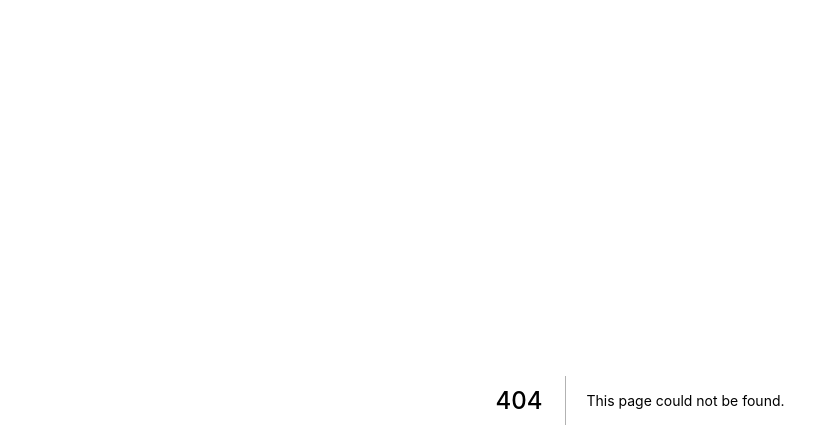
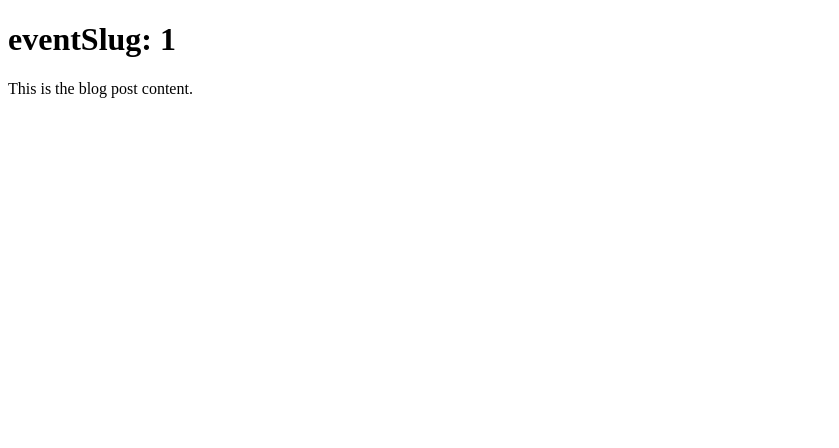
Before and after one commit to luisfilipegoncalves/eventsdemo1, a Next.js app: page /events/1 in a window 1280 px wide. Before the commit this address had no page. Shown: the top 448 px of the page, without its empty margins (0-839 px from the left). Built offline with nearby package versions, Linux system fonts and the light colour scheme.

Commit message:
update npm packages

```diff
--- /dev/null
+++ b/pages/events/[eventSlug]/index.tsx
@@ -0,0 +1,14 @@
+import { useRouter } from "next/router";
+
+const Page = () => {
+  const router = useRouter();
+
+  return (
+    <div>
+      <h1>eventSlug: {router.query.eventSlug}</h1>
+      <p>This is the blog post content.</p>
+    </div>
+  );
+};
+
+export default Page;
```
Also changed, not shown: package.json (+8 -8 lines), pages/events/index.tsx (added, +9 -0 lines), 1 other file (tests, documents, lock files or other folders).
